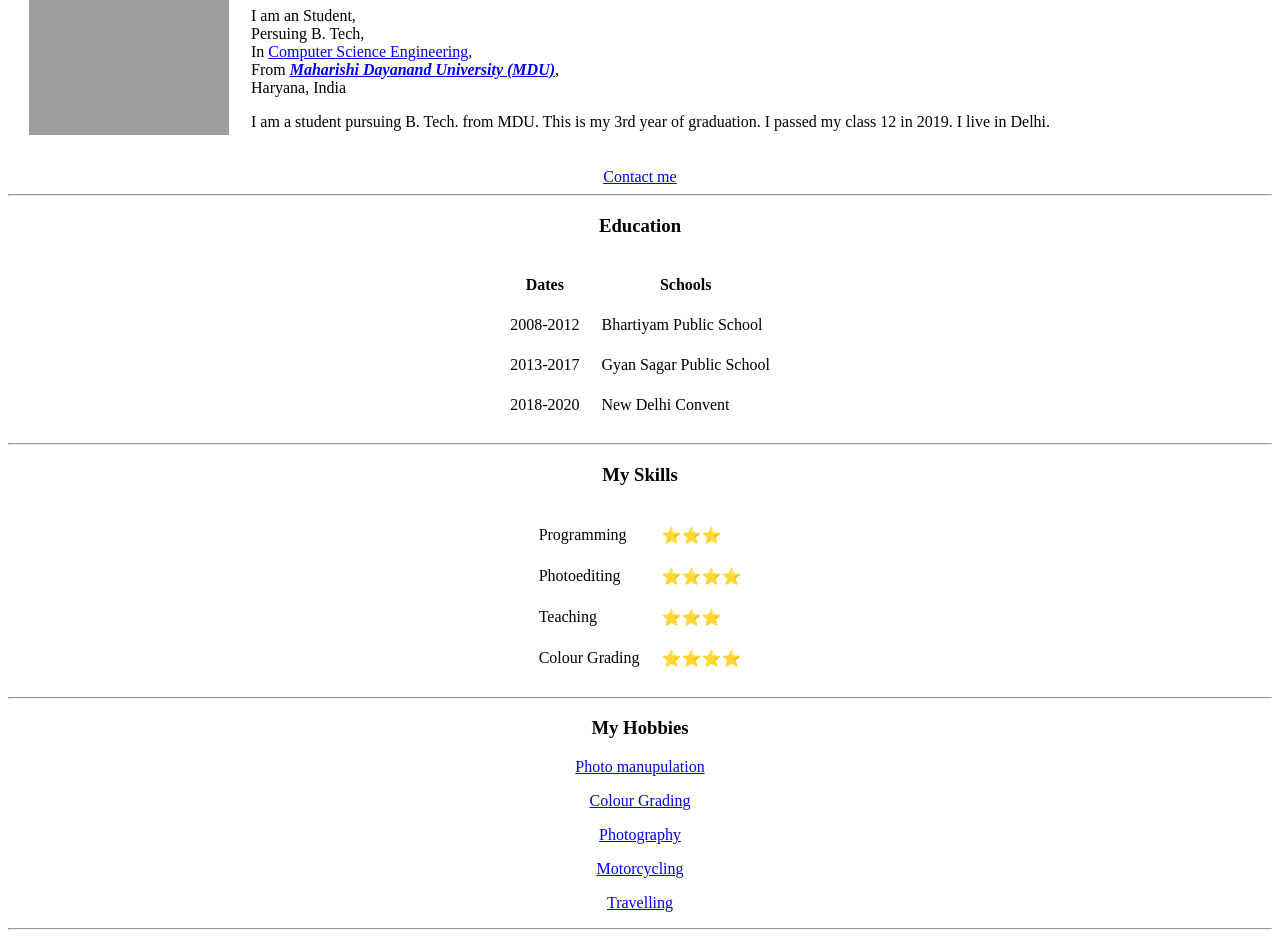
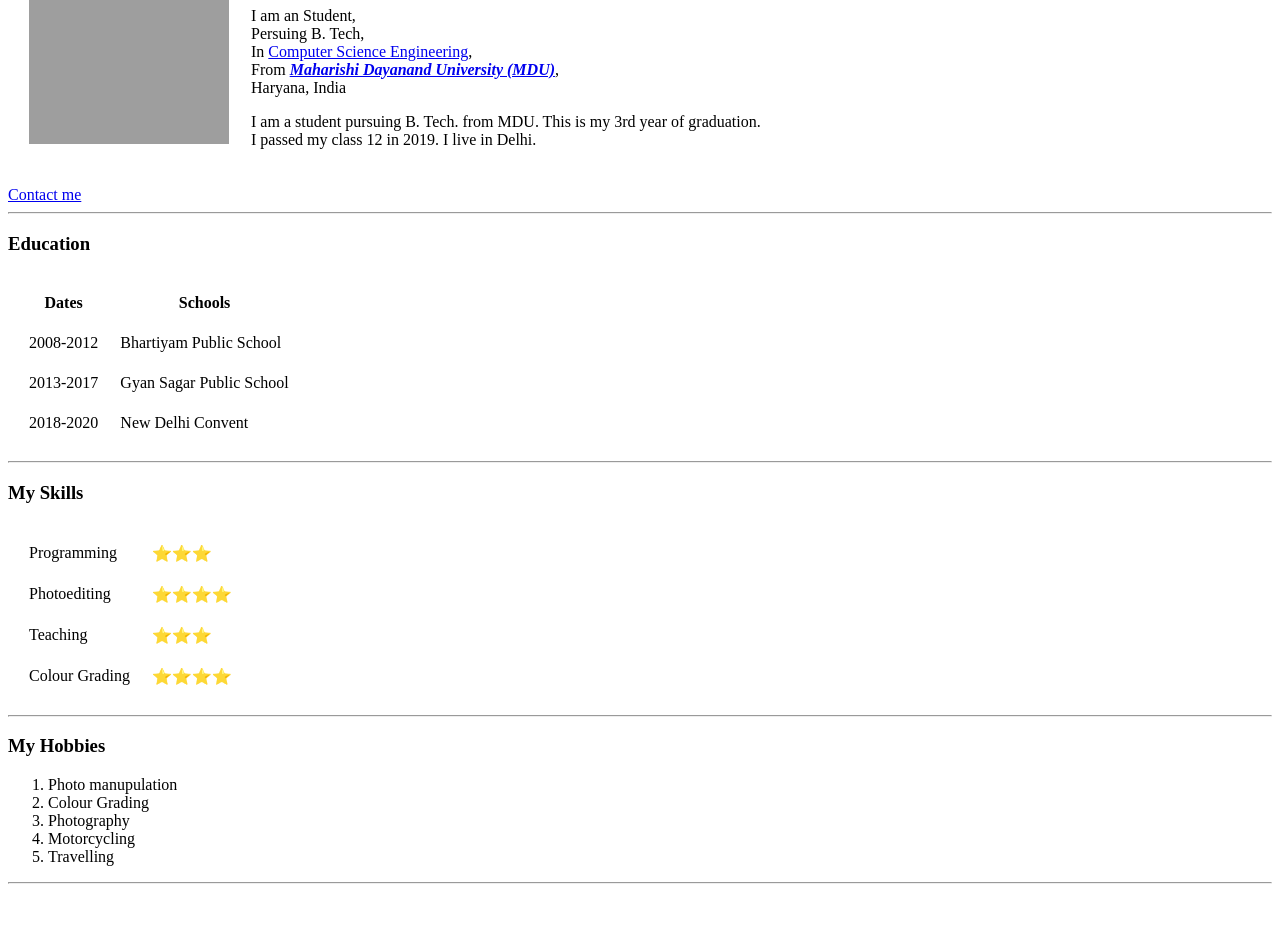
Before and after one commit to Harsh022002/resume2, a plain HTML site: page index.html in a window 1280 px wide. Shown: the part 102-1040 px from the top of the page. After the commit the page ends 994 px from the top, so only its background shows below. Drawn offline with Linux system fonts and the light colour scheme; grey boxes are pictures that could not be loaded.

Commit message:
Update index.html

```diff
--- a/index.html
+++ b/index.html
@@ -3,7 +3,6 @@
 <head>
     <meta charset="UTF-8">
     <title>🇮🇳 Harsh's Personal Website</title>
-    <link rel="stylesheet" href="css/styles.css">
 </head>
 <body>
     <table cellspacing = "20">
@@ -14,11 +13,11 @@
             <td>
                 <h1>Harsh Singh</h1>
                 <p>I am an Student, <br>Persuing B. Tech, <br>In <a href="https://www.indiatoday.in/education-today/featurephilia/story/what-is-the-full-form-of-cse-here-is-everything-you-need-to-know-about-computer-science-engineering-1854031-2021-09-17">Computer Science Engineering</a>, <br> From <strong><em><a href="https://mdu.ac.in/">Maharishi Dayanand University (MDU)</a></em></strong>, <br>Haryana, India</p>
-                <p>I am a student pursuing B. Tech. from MDU. This is my 3rd year of graduation. I passed my class 12 in 2019. I live in Delhi.</p>
+                <p>I am a student pursuing B. Tech. from MDU. This is my 3rd year of graduation. <br> I passed my class 12 in 2019. I live in Delhi.</p>
             </td>
         </tr>
     </table>
-    <center>
+
     <a href="contact.html">Contact me</a>
 
 
@@ -75,13 +74,13 @@
     <hr>
 
     <h3>My Hobbies</h3>
-
-        <p><a href="https://en.wikipedia.org/wiki/Photograph_manipulation">Photo manupulation</a></p>
-        <p><a href="https://www.creativebloq.com/features/colour-grading">Colour Grading</a></p>
-        <p><a href="https://en.wikipedia.org/wiki/Photography">Photography</a></p>
-        <p><a href="https://en.wikipedia.org/wiki/Motorcycling#:~:text=Motorcycling%20is%20the%20act%20of,including%20India%2C%20China%20and%20Indonesia.">Motorcycling</a></p>
-        <p><a href="https://www.merriam-webster.com/dictionary/travel#:~:text=1%20%3A%20to%20journey%20from%20place,We're%20traveling%20the%20countryside.">Travelling</a></p>
-    </center>
+    <ol>
+        <li>Photo manupulation</li>
+        <li>Colour Grading</li>
+        <li>Photography</li>
+        <li>Motorcycling</li>
+        <li>Travelling</li>
+    </ol>
     <hr>
 
 </body>
```
